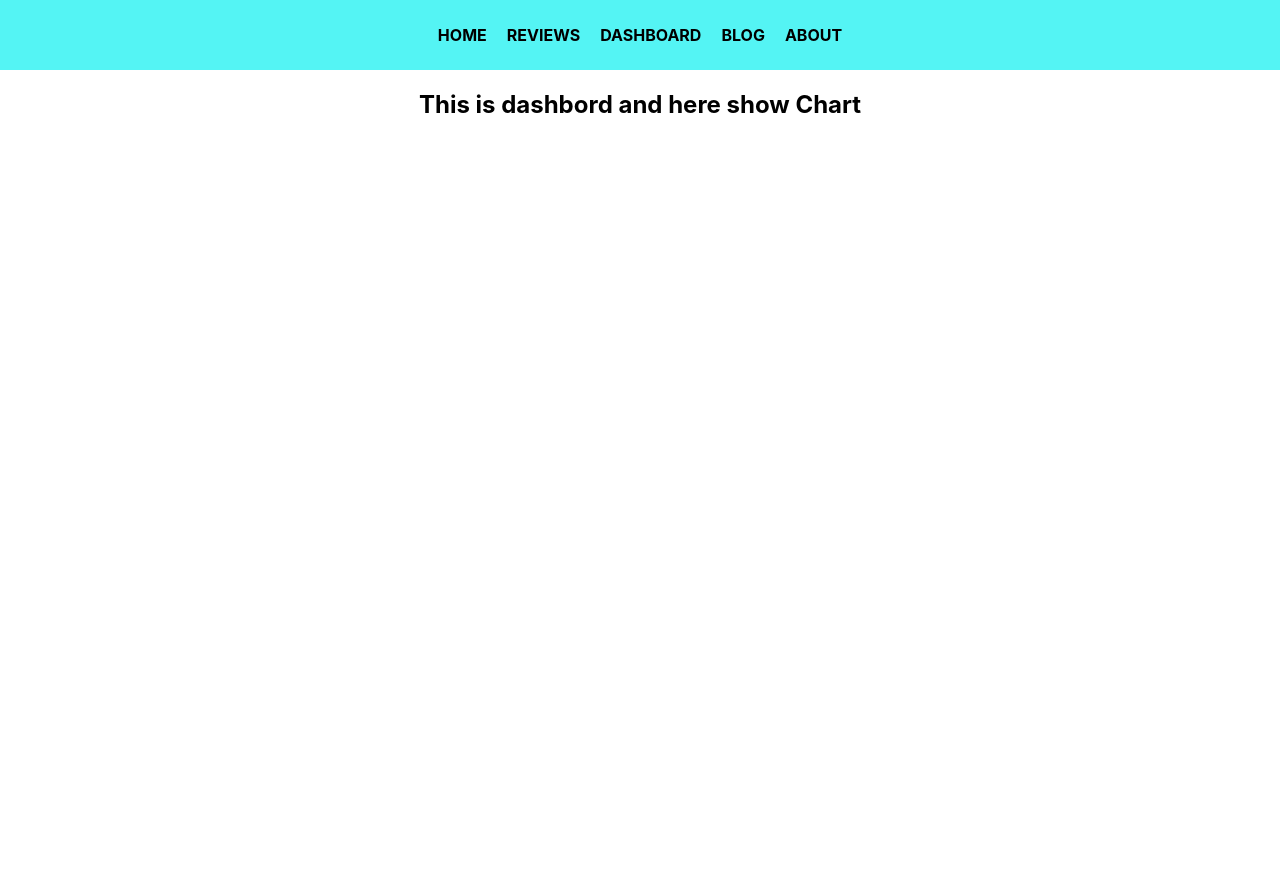
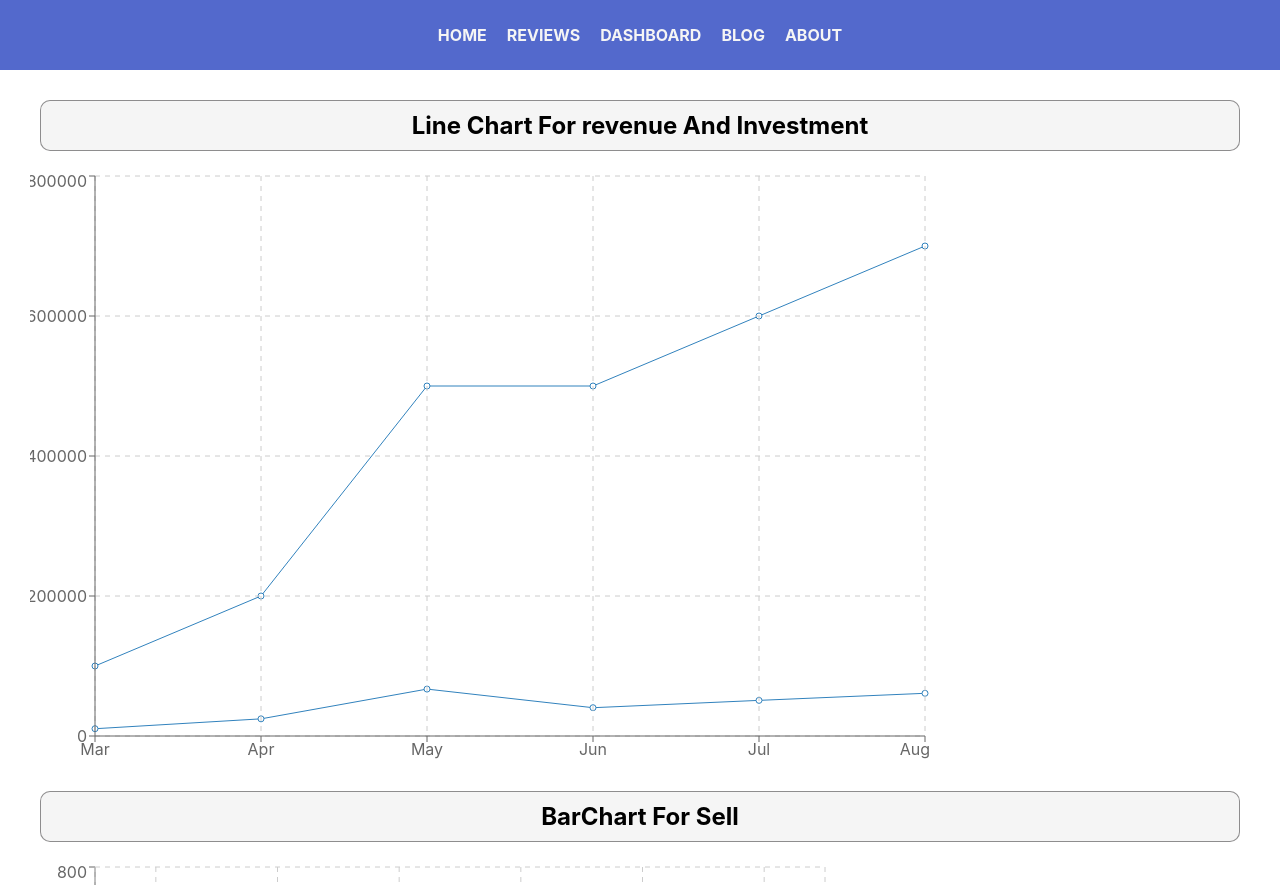
Before and after one commit to SouravBiswas238/product-analysis-website, a React (Create React App) app: page /dashboard in a window 1280 px wide. Shown: the top 885 px of the page. Before the commit the page ends 800 px from the top, so only its background shows below. Built offline with nearby package versions, Linux system fonts and the light colour scheme.

Commit message:
adding-chart container

```diff
--- a/package.json
+++ b/package.json
@@ -14,6 +14,7 @@
     "react-rating": "^2.0.5",
     "react-router-dom": "^6.3.0",
     "react-scripts": "5.0.0",
+    "recharts": "^2.1.9",
     "web-vitals": "^2.1.4"
   },
   "scripts": {
--- /dev/null
+++ b/public/data.json
@@ -0,0 +1,38 @@
+[
+  {
+    "month": "Mar",
+    "investment": 100000,
+    "sell": 241,
+    "revenue": 10401
+  },
+  {
+    "month": "Apr",
+    "investment": 200000,
+    "sell": 423,
+    "revenue": 24500
+  },
+  {
+    "month": "May",
+    "investment": 500000,
+    "sell": 726,
+    "revenue": 67010
+  },
+  {
+    "month": "Jun",
+    "investment": 500000,
+    "sell": 529,
+    "revenue": 40405
+  },
+  {
+    "month": "Jul",
+    "investment": 600000,
+    "sell": 601,
+    "revenue": 50900
+  },
+  {
+    "month": "Aug",
+    "investment": 700000,
+    "sell": 670,
+    "revenue": 61000
+  }
+]
--- a/src/App.js
+++ b/src/App.js
@@ -6,6 +6,7 @@ import Reviews from './Components/Reviews/Reviews';
 import Dashboard from './Components/Dashboard/Dashboard';
 import Blogs from './Components/Blogs/Blogs';
 import About from './Components/About/About';
+import NotFound from './Components/NotFound/NotFound';
 
 function App() {
   return (
@@ -18,7 +19,7 @@ function App() {
         <Route path='/dashboard' element={<Dashboard></Dashboard>}></Route>
         <Route path='/blogs' element={<Blogs></Blogs>}></Route>
         <Route path='/about' element={<About></About>}></Route>
-        <Route path='*' element="Opps not found"></Route>
+        <Route path='*' element={<NotFound></NotFound>}></Route>
       </Routes>
     </div>
   );
--- a/src/Components/Dashboard/Dashboard.css
+++ b/src/Components/Dashboard/Dashboard.css
@@ -0,0 +1,11 @@
+.chart-container {
+    margin: 30px;
+}
+
+.chart-container h2 {
+    padding: 10px;
+    margin: 20px 10px;
+    border-radius: 10px;
+    border: 1px solid rgba(31, 30, 31, 0.482);
+    background-color: whitesmoke;
+}
--- a/src/Components/Dashboard/Dashboard.js
+++ b/src/Components/Dashboard/Dashboard.js
@@ -1,9 +1,45 @@
-import React from 'react';
+import React, { useEffect, useState } from 'react';
+import { LineChart, Line, XAxis, YAxis, CartesianGrid, Tooltip, BarChart, Legend, Bar } from 'recharts';
+import './Dashboard.css'
+const Dashboard = () => {
+    const [data, setData] = useState([]);
+    useEffect(() => {
+        fetch('data.json')
+            .then(res => res.json())
+            .then(data => setData(data))
+    }, []);
 
-const Dashboard = () => {
     return (
-        <div>
-            <h2>This is dashbord and here show Chart</h2>
+        <div className='chart-container'>
+            <div>
+                <h2>Line Chart For revenue And Investment</h2>
+
+                <LineChart width={900} height={600} data={data}>
+
+                    <Line dataKey={"investment"}></Line>
+                    <Line dataKey={"revenue"}></Line>
+
+                    <CartesianGrid stroke="#ccc" strokeDasharray="5 5" />
+                    <XAxis dataKey="month"></XAxis>
+                    <YAxis ></YAxis>
+                    <Tooltip />
+                </LineChart>
+            </div>
+
+            <div className='bar-chart-container'>
+                <h2>BarChart For Sell</h2>
+                <BarChart width={800} height={500} data={data}>
+                    <XAxis dataKey="month" stroke="#8884d8" />
+                    <YAxis />
+                    <Tooltip wrapperStyle={{ width: 100, backgroundColor: '#ccc' }} />
+
+                    <Legend width={100} wrapperStyle={{ top: 30, right: 10, backgroundColor: '#f5f5f5', border: '1px solid #d5d5d5', borderRadius: 3, lineHeight: '40px' }} />
+
+
+                    <CartesianGrid stroke="#ccc" strokeDasharray="5 5" />
+                    <Bar dataKey="sell" fill="#4D77FF" barSize={50} />
+                </BarChart>
+            </div>
         </div>
     );
 };
--- a/src/Components/Home/Home.css
+++ b/src/Components/Home/Home.css
@@ -6,25 +6,29 @@
 .details-container {
     margin: 10px;
     padding: 10px 30px;
+    margin-left: 25px;
 }
 
 .details-container h1 {
     margin: 10px;
-    font-size: 3rem;
-    color: #4D77FF;
+    font-size: 2.3rem;
+    color: #4d77ffdd;
+    text-align: justify;
+
 }
 
 .details-container span {
-    color: #F2FA5A;
+    color: #3f41119c;
 }
 
 .details-container p {
-    font-size: 1.2rem;
+    font-size: 1rem;
     font-weight: 400;
+    text-align: justify;
 }
 
 .see-all-button {
-    color: #4D77FF;
+    color: #4d77ffdd;
     margin: 10px;
     padding: 10px;
     border-radius: 10px;
--- a/src/Components/Navigation/Navigation.css
+++ b/src/Components/Navigation/Navigation.css
@@ -1,12 +1,12 @@
 .navigation-container {
-    background-color: rgba(55, 242, 242, 0.855);
+    background-color: rgba(20, 50, 185, 0.729);
     padding: 25px;
     margin: 10 auto;
 
 }
 
 .navigation-container a {
-    color: black;
+    color: whitesmoke;
     margin: 10px;
     font-weight: bold;
     text-decoration: none;
@@ -14,6 +14,6 @@
 }
 
 .navigation-container a:hover {
-    color: whitesmoke;
+    color: rgba(213, 207, 207, 0.863);
 
 }
--- /dev/null
+++ b/src/Components/NotFound/NotFound.js
@@ -0,0 +1,11 @@
+import React from 'react';
+
+const NotFound = () => {
+    return (
+        <div >
+            <img style={{ width: "100%" }} src="https://media.istockphoto.com/photos/error-page-not-found-picture-id1153372686?b=1&k=20&m=1153372686&s=170667a&w=0&h=4veHHEjI5rq2qpYWMXcHSzXfrp22SMwa79DsqqiYfAw=" alt="404" />
+        </div >
+    );
+};
+
+export default NotFound;
```
Also changed, not shown: 1 other file (tests, documents, lock files or other folders).
